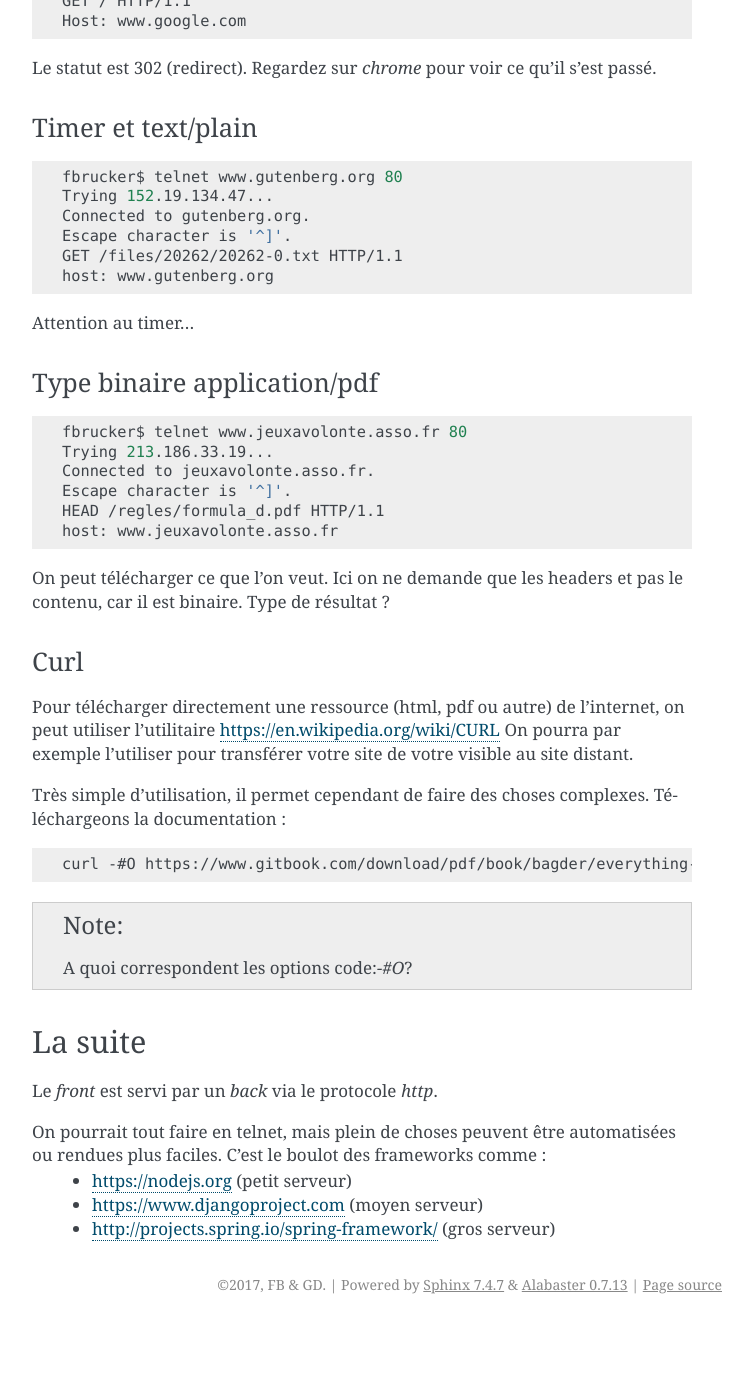
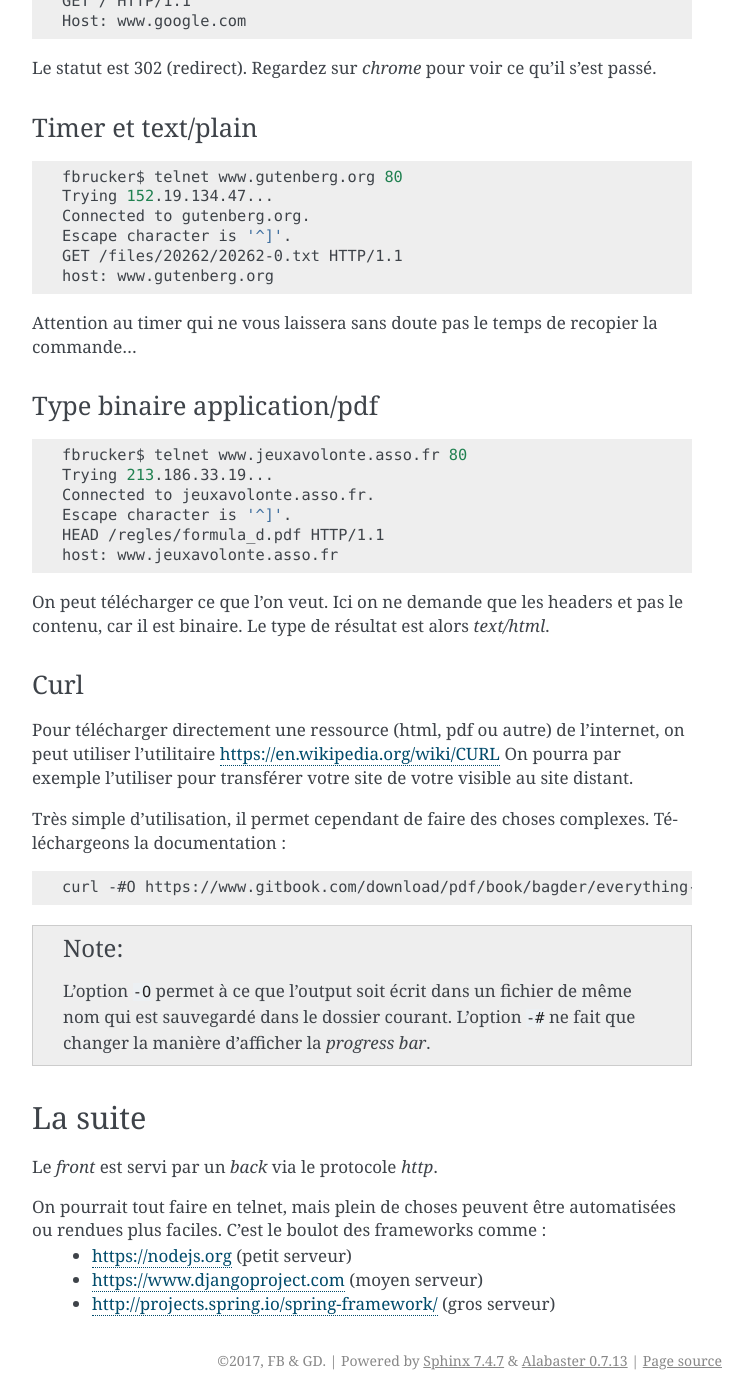
Before and after one commit to FrancoisBrucker/web_serveur, a Sphinx documentation site: the page built from source/cours_1_1_2_web_http.rst, in a window 1280 px wide and 1400 px high, scrolled down 3689 px. Shown: the whole window, without its empty margins (388-1141 px from the left). Built offline with Sphinx 7.4.7, drawn with Linux system fonts in a browser that asks for light colours; before the commit the page ends 5013 px from its top, so only the background shows below that; some of the changed text lies outside the part shown.

Commit message:
Charles : fichier cours_1_1_2

```diff
--- a/source/cours_1_1_2_web_http.rst
+++ b/source/cours_1_1_2_web_http.rst
@@ -62,7 +62,7 @@ Lorsque l'on créera notre propre serveur, il tournera en développement toujour
 
 
 Le protocole HTTP
-==============
+=================
 
 https://fr.wikipedia.org/wiki/Hypertext_Transfer_Protocol#HTTP_1.1
 
@@ -139,7 +139,7 @@ On vérifie avec les outils de développement de *chrome* que c'est bien la mêm
 
 
 
-.. note:: on voit que tout un tas d'autres fichiers ont été  téléchargés.
+.. note:: On voit que tout un tas d'autres fichiers ont été téléchargés.
 
 On pourra voir que le navigateur envoit également tout un tas d'autres informations au serveur. C'est la partie *Request Headers*. Regardez par exemple la méthode :code:`User-Agent` de l'entête.
 
@@ -174,7 +174,7 @@ Timer et text/plain
     GET /files/20262/20262-0.txt HTTP/1.1
     host: www.gutenberg.org
 
-Attention au timer...
+Attention au timer qui ne vous laissera sans doute pas le temps de recopier la commande...
 
 
 Type binaire application/pdf
@@ -189,7 +189,7 @@ Type binaire application/pdf
     HEAD /regles/formula_d.pdf HTTP/1.1
     host: www.jeuxavolonte.asso.fr
 
-On peut télécharger ce que l'on veut. Ici on ne demande que les headers et pas le contenu, car il est binaire. Type de résultat ?
+On peut télécharger ce que l'on veut. Ici on ne demande que les headers et pas le contenu, car il est binaire. Le type de résultat est alors *text/html*.
 
 
 Curl
@@ -205,7 +205,8 @@ Très simple d'utilisation, il permet cependant de faire des choses complexes. T
     curl -#O https://www.gitbook.com/download/pdf/book/bagder/everything-curl
 
 
-.. note:: A quoi correspondent les options code:`-#O`?
+.. note:: L'option :code:`-O` permet à ce que l'output soit écrit dans un fichier de même nom qui est sauvegardé dans le dossier courant. L'option :code:`-#` ne fait que changer la manière d'afficher la *progress bar*.
+
 
 
 La suite
```
